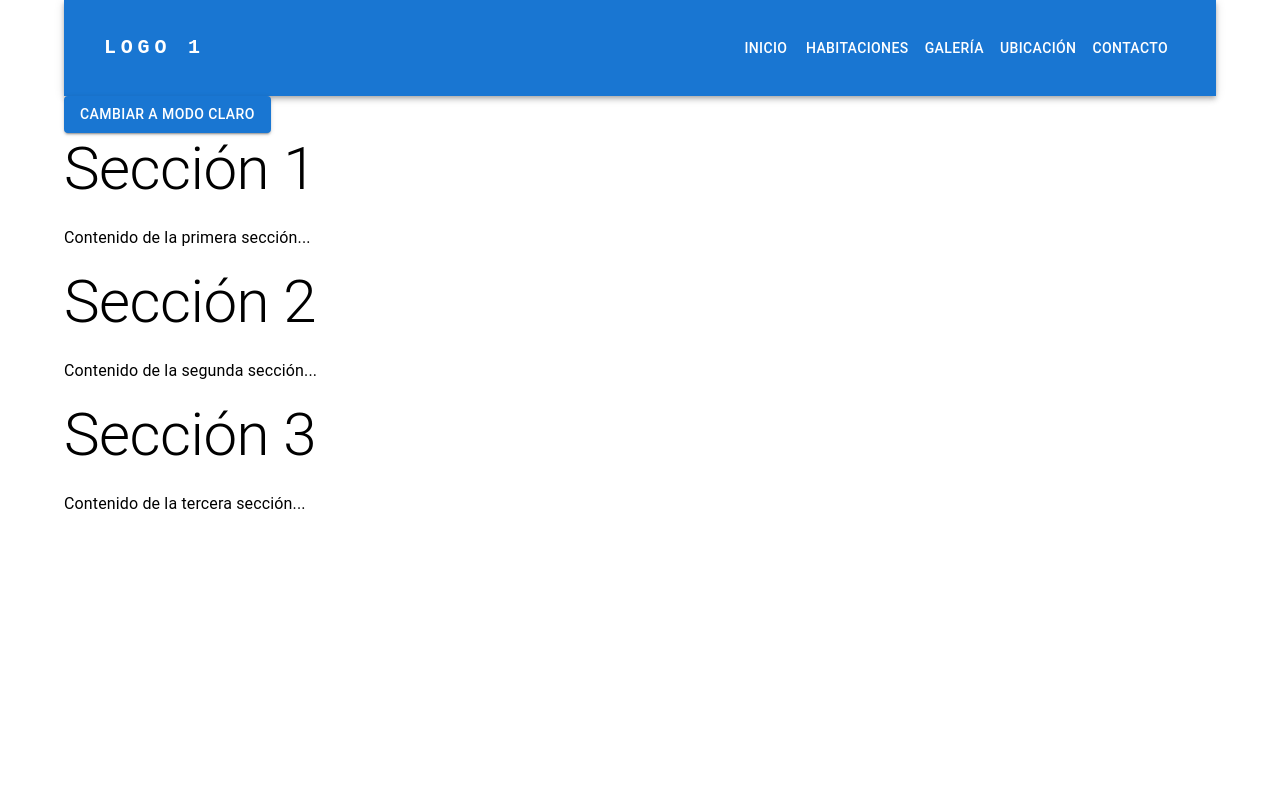
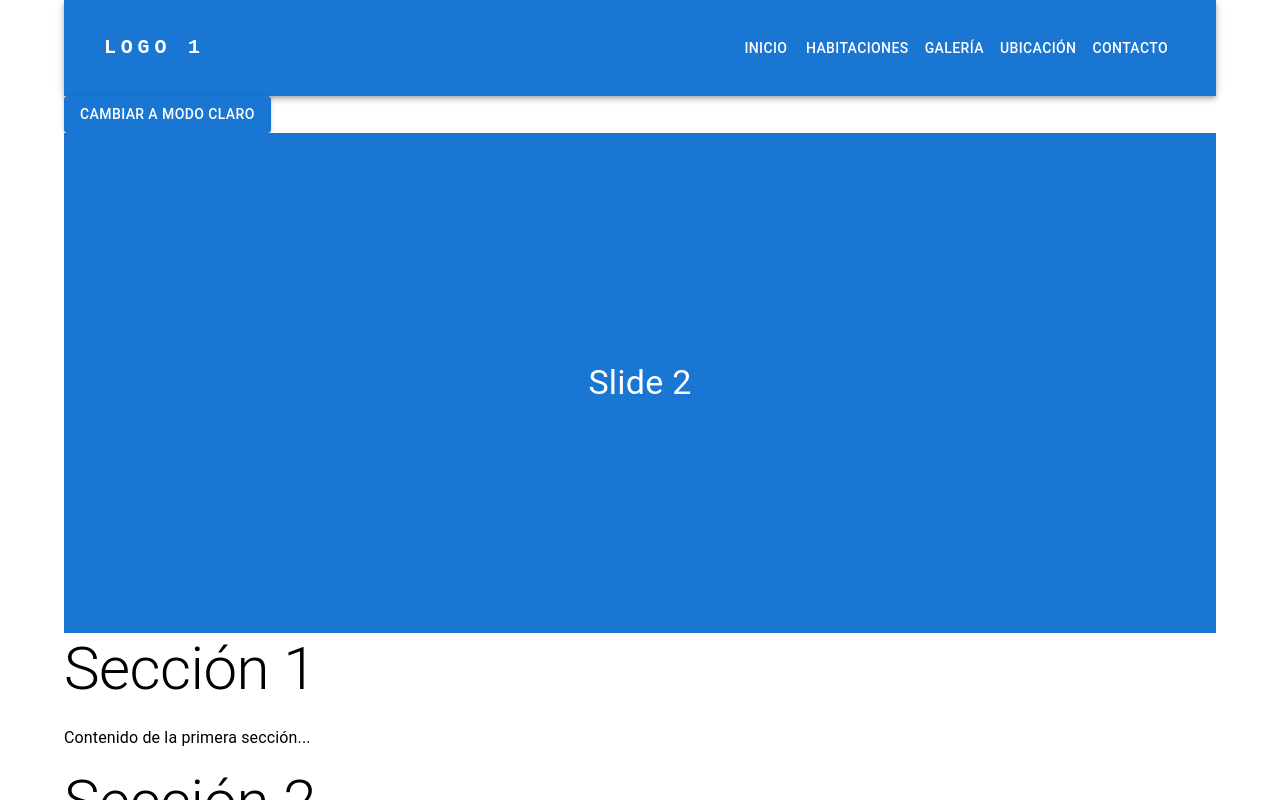
Before and after one commit to AleMot94/Hostal-CDLV, a React (Vite) app: page / in a window 1280 px wide. Built offline with nearby package versions, Linux system fonts and the light colour scheme; some icons are missing.

Commit message:
carrusel-basic

```diff
--- a/src/App.jsx
+++ b/src/App.jsx
@@ -1,6 +1,7 @@
 import React from 'react'
 import { Container, Typography, Button } from '@mui/material'
 import { useColorScheme } from '@mui/material/styles'
+import CustomCarousel from './components/NavBa/CustomCarrusel/CustomCarrusel'
 import ResponsiveAppBar from './components/NavBa/Navbar'
 
 function App() {
@@ -27,6 +28,7 @@ function App() {
       <Button variant='contained' onClick={toggleMode}>
         Cambiar a {mode === 'light' ? 'Modo Oscuro' : 'Modo Claro'}
       </Button>
+      <CustomCarousel />
       <Typography variant='h2' gutterBottom>
         Sección 1
       </Typography>
--- /dev/null
+++ b/src/components/NavBa/CustomCarrusel/CustomCarrusel.jsx
@@ -0,0 +1,54 @@
+import React, { useState, useEffect } from 'react'
+import { Box, Typography } from '@mui/material'
+
+const items = [
+  { id: 1, content: 'Slide 1' },
+  { id: 2, content: 'Slide 2' },
+  { id: 3, content: 'Slide 3' }
+]
+
+const CustomCarousel = () => {
+  const [currentIndex, setCurrentIndex] = useState(0)
+
+  // Configura el temporizador para mover el carrusel automáticamente
+  useEffect(() => {
+    const interval = setInterval(() => {
+      setCurrentIndex((prevIndex) => (prevIndex + 1) % items.length)
+    }, 3000) // Cambia de slide cada 3 segundos
+
+    return () => clearInterval(interval) // Limpia el intervalo al desmontar el componente
+  }, [])
+
+  return (
+    <Box sx={{ width: '100%', textAlign: 'center', overflow: 'hidden' }}>
+      <Box
+        sx={{
+          display: 'flex',
+          transform: `translateX(-${currentIndex * 100}%)`,
+          transition: 'transform 0.5s ease-in-out'
+        }}
+      >
+        {items.map((item) => (
+          <Box
+            key={item.id}
+            sx={{
+              minWidth: '100%',
+              height: '500px',
+              display: 'flex',
+              alignItems: 'center',
+              justifyContent: 'center',
+              bgcolor: 'primary.main',
+              color: 'white'
+            }}
+          >
+            <Typography variant='h4'>{item.content}</Typography>
+          </Box>
+        ))}
+      </Box>
+    </Box>
+  )
+}
+
+export default CustomCarousel
+
+//export default CustomCarousel
```
